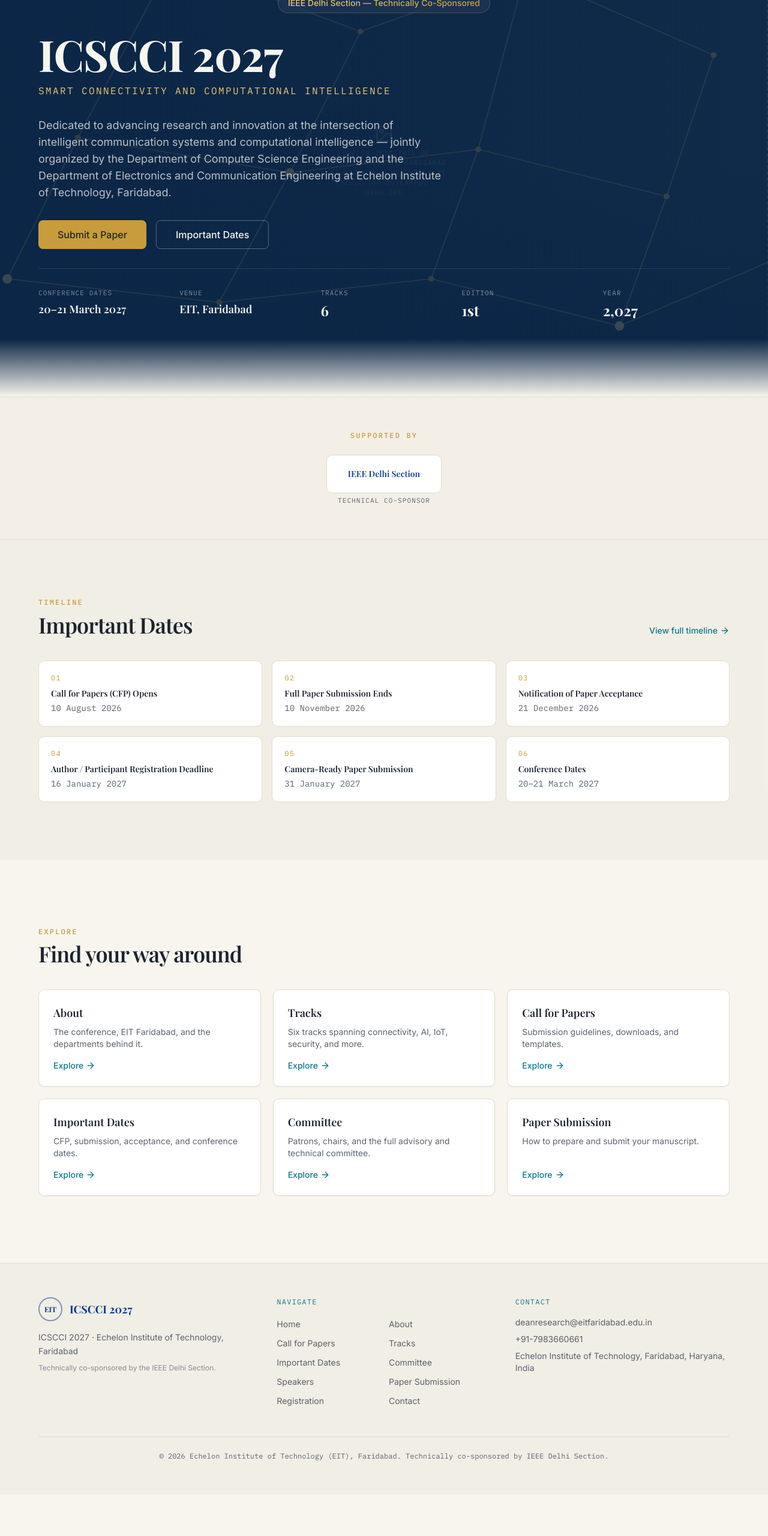
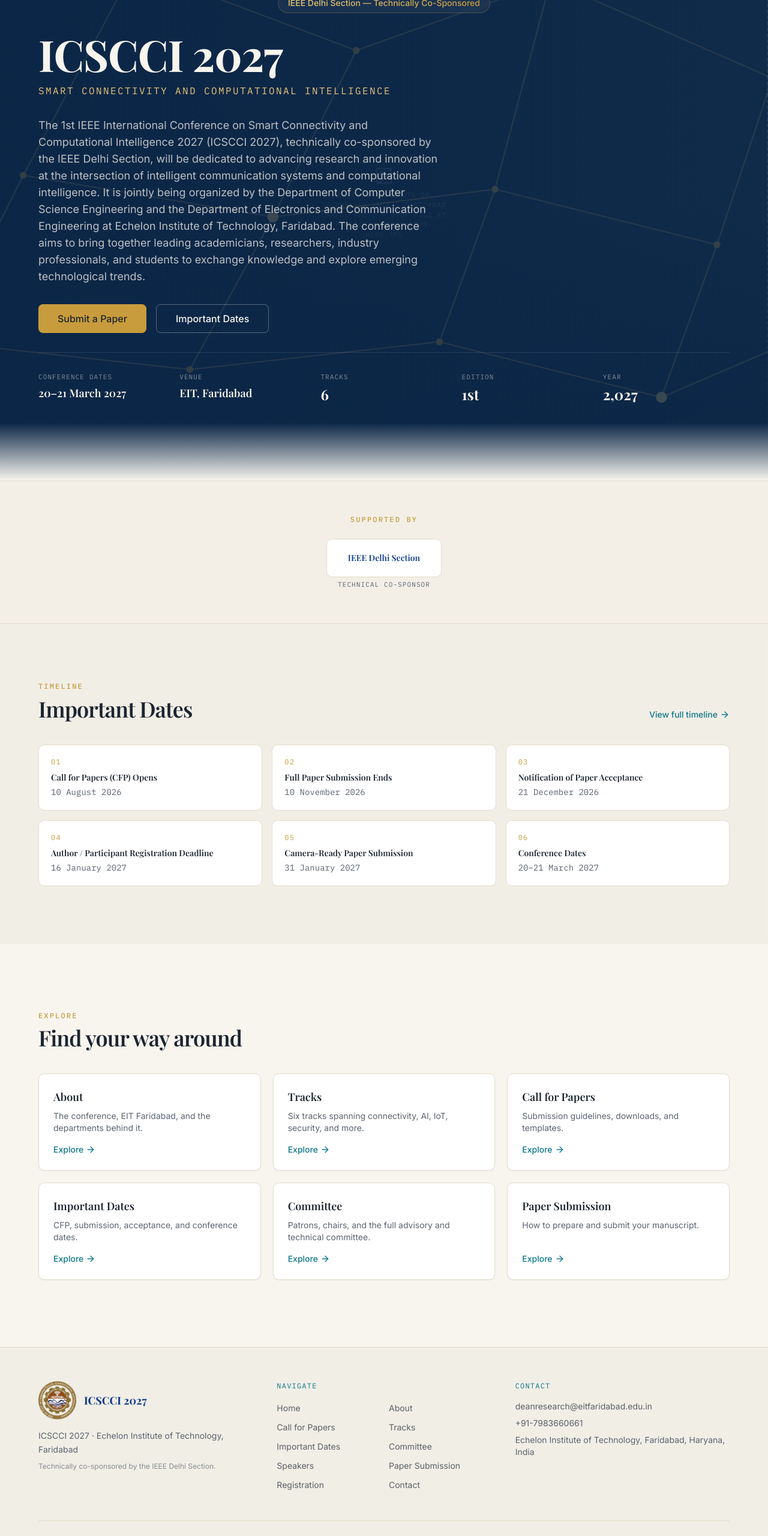
Before and after one commit to vipindagar7/icscci, a Next.js app: page / in a window 1280 px wide. Shown: the part 209-2769 px from the top of the page at 60% size. Before the commit the page ends 2700 px from the top, so only its background shows below. Built offline with nearby package versions, Linux system fonts and the light colour scheme.

Commit message:
change some data in hero section

```diff
--- a/components/sections/Footer.jsx
+++ b/components/sections/Footer.jsx
@@ -1,6 +1,7 @@
 import Link from "next/link";
 import content from "@/data/content.json";
 import { PlaceholderLogo } from "@/components/PlaceholderLogo";
+import Image from "next/image";
 
 export default function Footer() {
   const { footer, site, nav, contact } = content;
@@ -11,7 +12,7 @@
         <div className="grid gap-10 md:grid-cols-3">
           <div>
             <div className="flex items-center gap-3">
-              <PlaceholderLogo label="EIT" />
+              <Image src="/logo.png" alt="Logo" width={64} height={64} />
               <span className="font-display text-lg font-bold text-primary">{site.shortName}</span>
             </div>
             <p className="mt-4 max-w-xs text-sm leading-relaxed text-muted-foreground">{footer.text}</p>
--- a/data/content.json
+++ b/data/content.json
@@ -33,7 +33,7 @@
     "eyebrow": "IEEE Delhi Section — Technically Co-Sponsored",
     "title": "ICSCCI 2027",
     "titleLong": "Smart Connectivity and Computational Intelligence",
-    "subtitle": "Dedicated to advancing research and innovation at the intersection of intelligent communication systems and computational intelligence — jointly organized by the Department of Computer Science Engineering and the Department of Electronics and Communication Engineering at Echelon Institute of Technology, Faridabad.",
+    "subtitle": "The 1st IEEE International Conference on Smart Connectivity and Computational Intelligence 2027 (ICSCCI 2027), technically co-sponsored by the IEEE Delhi Section, will be dedicated to advancing research and innovation at the intersection of intelligent communication systems and computational intelligence. It is jointly being organized by the Department of Computer Science Engineering and the Department of Electronics and Communication Engineering at Echelon Institute of Technology, Faridabad. The conference aims to bring together leading academicians, researchers, industry professionals, and students to exchange knowledge and explore emerging technological trends.",
     "dateLabel": "Conference Dates",
     "dateValue": "20–21 March 2027",
     "venueLabel": "Venue",
```
Also changed, not shown: 1.txt (added).
